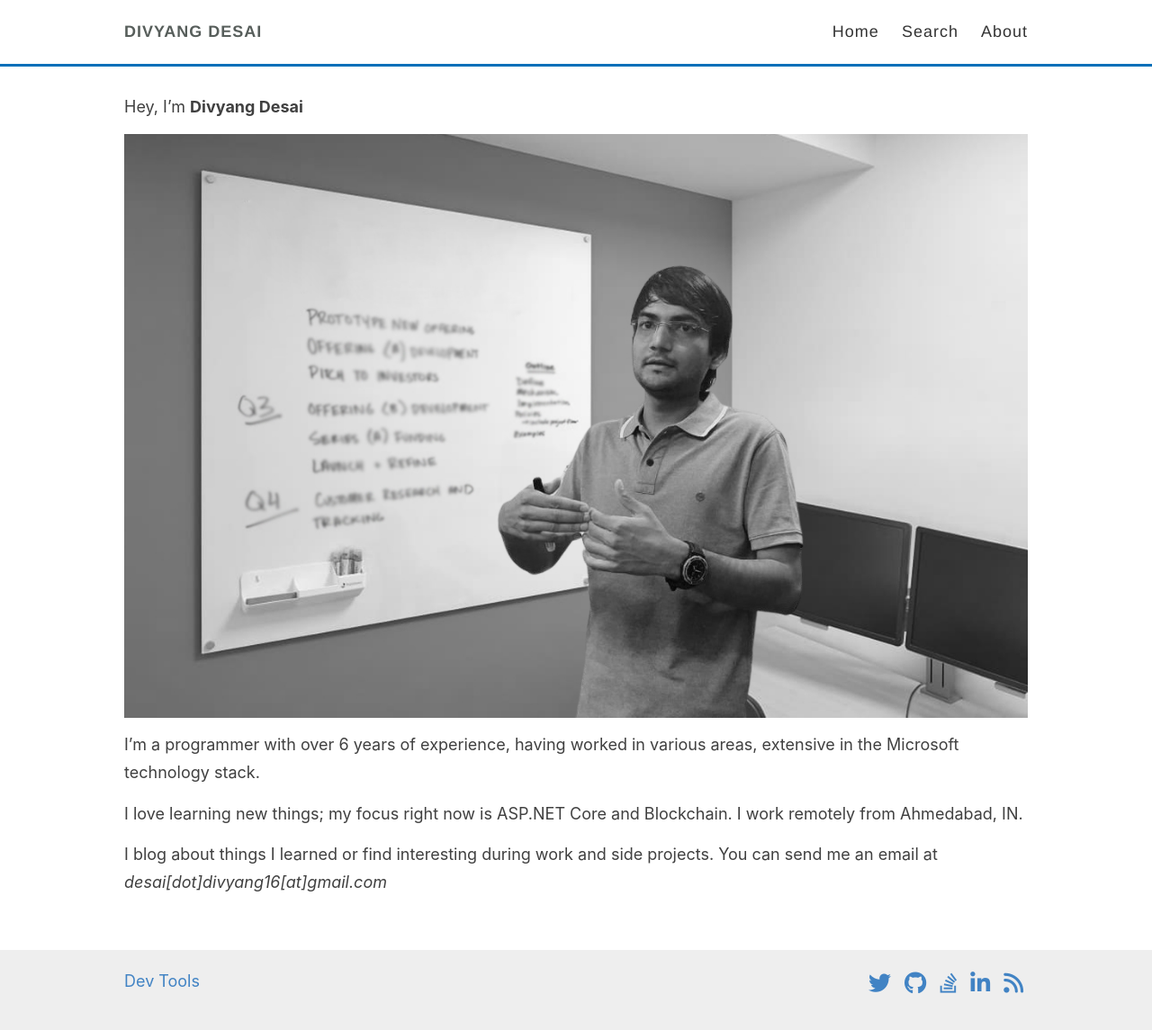
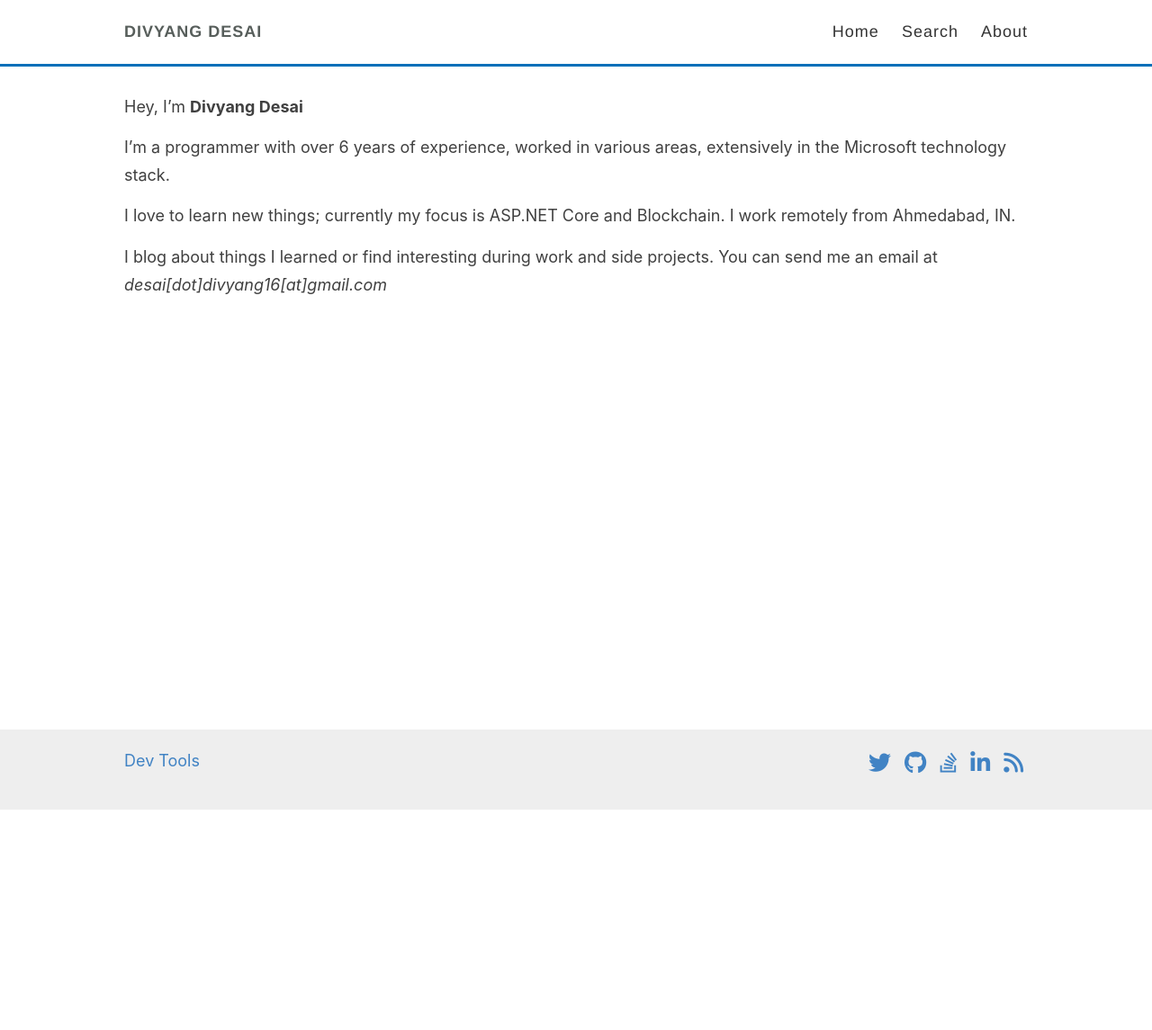
Before and after one commit to divyang-desai/divyang-desai.github.io, a Jekyll site: the page built from _pages/about.md, in a window 1280 px wide. Shown: the whole page at 90% size. Built offline with Jekyll 4.4.1, drawn with Linux system fonts in a browser that asks for light colours; nearby versions of some CDN libraries; after the commit the page ends 900 px from its top, so only the background shows below that.

Commit message:
Updated about me page

```diff
--- a/_pages/about.md
+++ b/_pages/about.md
@@ -6,10 +6,8 @@ permalink: /about/
 
 Hey, I'm **Divyang Desai**
 
-![image](../images/about-me-poster.jpg)
+I'm a programmer with over 6 years of experience, worked in various areas, extensively in the Microsoft technology stack.
 
-I'm a programmer with over 6 years of experience, having worked in various areas, extensive in the Microsoft technology stack.
-
-I love learning new things; my focus right now is ASP.NET Core and Blockchain. I work remotely from  Ahmedabad, IN.
+I love to learn new things; currently my focus is ASP.NET Core and Blockchain. I work remotely from  Ahmedabad, IN.
 
 I blog about things I learned or find interesting during work and side projects. You can send me an email at *desai[dot]divyang16[at]gmail.com*
```
